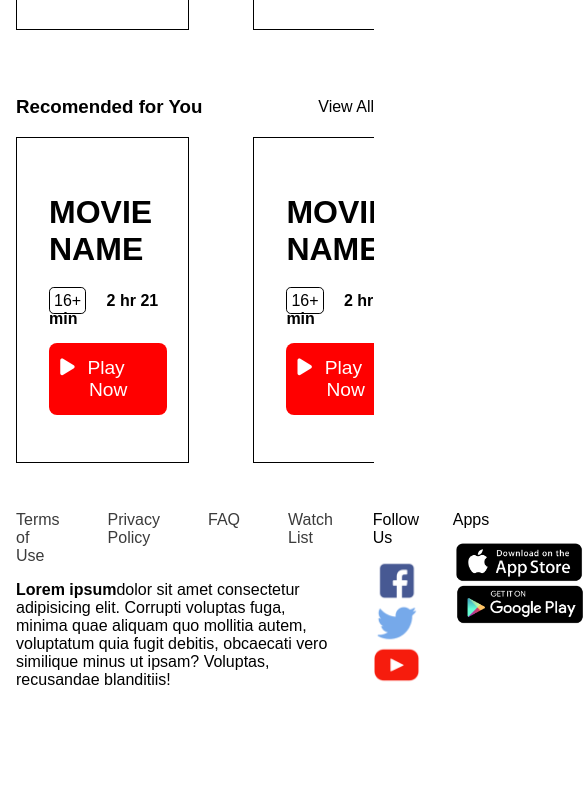
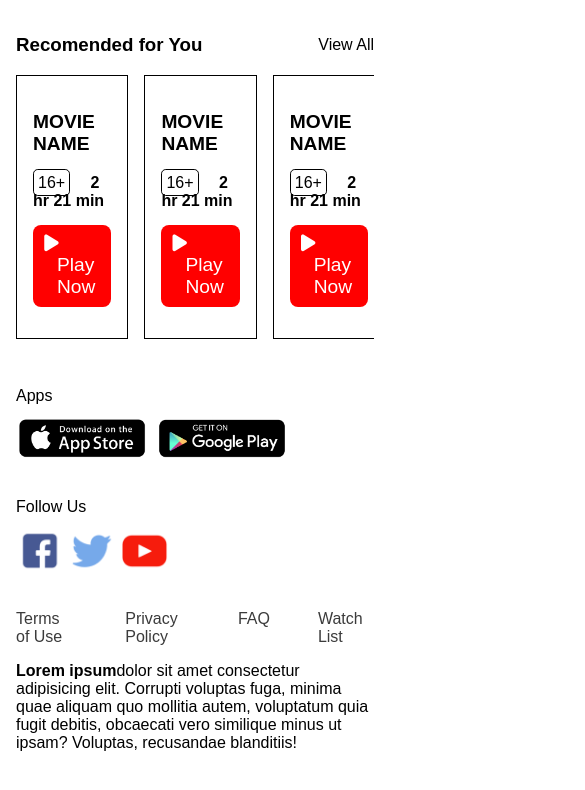
Before and after one commit to NDKarabiberoglu/wit0124-s4Project, a plain HTML site: page index.html in a window 390 px wide. Shown: the part 1142-1932 px from the top of the page, 585 px wide, since content can reach past the window. Drawn offline with Linux system fonts and the light colour scheme.

Commit message:
Final Update

```diff
--- a/index.css
+++ b/index.css
@@ -205,5 +205,36 @@ footer nav a:first-child {
     }
     .section-content {
         overflow: auto;
+        gap: 1rem;
+    }
+    .card {
+        padding: 1rem;
+    }
+    main h2 {
+        font-size: 2.5rem;
+    }
+    .card h4 {
+        font-size: 1.2rem;
+        margin: 1.2rem 0;
+    }
+    .card .btn-l {
+    padding: 0.6rem 1.5rem;
+    padding-right: 1rem;
+    }
+    .card .btn-l i {
+        margin-left: -0.8rem;
+        margin-right: 0.4rem;
+    }
+    footer {
+        flex-direction: column;
+    }
+    footer>div:nth-child(1) {
+        order:3
+    }
+    footer>div:nth-child(2) {
+        order:2
+    }
+    footer>div:nth-child(3) {
+        order:1
     }
 }
```
